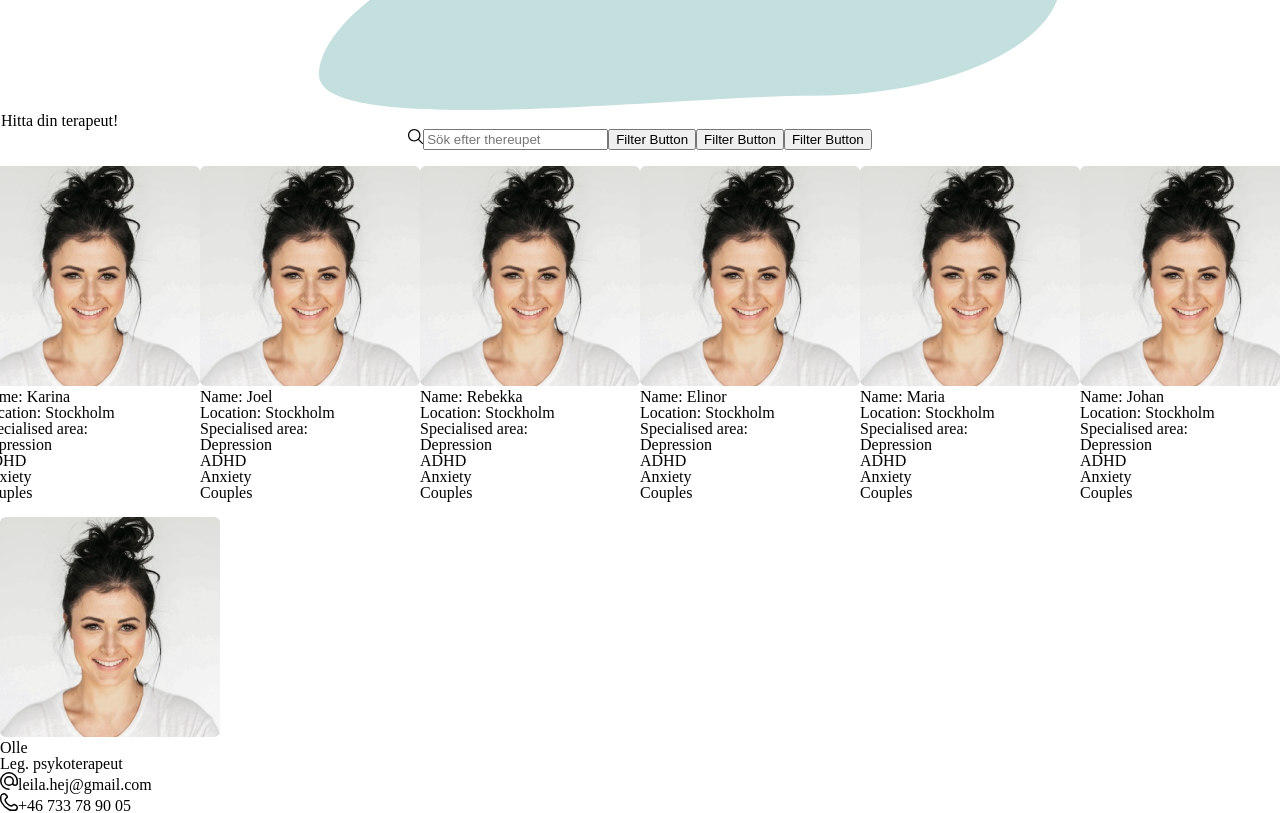
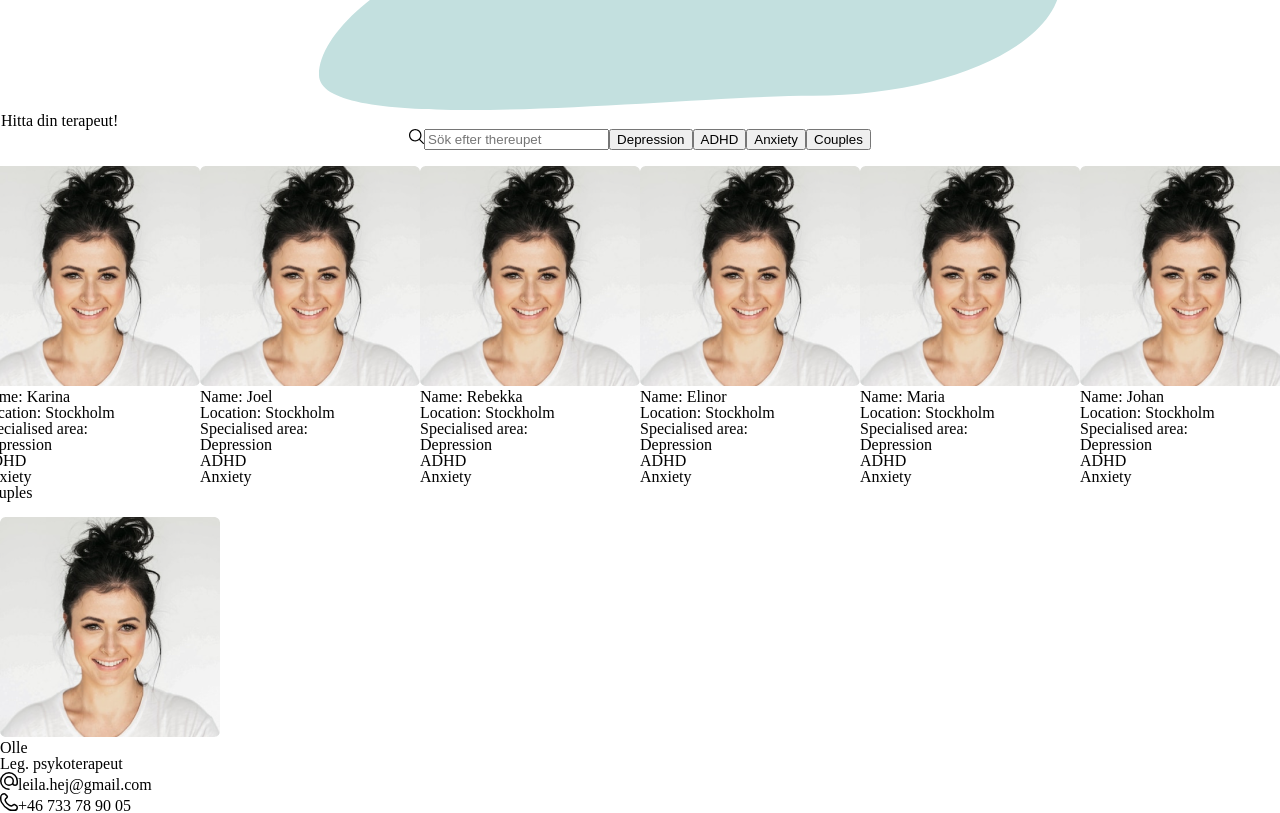
Before and after one commit to hens-virtuella-varld/orion, a React (Create React App) app: page / in a window 1280 px wide. Shown: the part 2340-3153 px from the top of the page. Built offline with nearby package versions, Linux system fonts and the light colour scheme.

Commit message:
category filter

```diff
--- a/src/App.js
+++ b/src/App.js
@@ -9,9 +9,34 @@ import TherapistInfo from "./psykoterapigruopen.se/components/CardSection/Therap
 
 const App = () => {
 	const [searchBarFilter, setSearchBarFilter] = useState("");
+	const [categoryFilter, setCategoryFilter] = useState([]);
 
 	const changeFilter = (e) => {
 		setSearchBarFilter(e.target.value);
+	};
+
+	const changeCategoryFilter = (e) => {
+		const changedCategoryFilter = e.target.value;
+		console.log(changedCategoryFilter);
+		setCategoryFilter((prevCategories) =>
+			!prevCategories.includes(changedCategoryFilter)
+				? [...prevCategories, changeCategoryFilter]
+				: prevCategories.filter(
+						(prevItem) => prevItem !== changedCategoryFilter
+				  )
+		);
+	};
+
+	const categoryFilterFunc = (therapist) => {
+		if (categoryFilter.length === 0) {
+			return true;
+		}
+
+		return (
+			therapist.categoryFilter.filter((category) =>
+				categoryFilter.includes(category)
+			).length === categoryFilter.length
+		);
 	};
 
 	const keys = ["name", "city"];
@@ -21,13 +46,21 @@ const App = () => {
 			therapist[key].toLowerCase().startsWith(searchBarFilter.toLowerCase())
 		);
 
-	const filteredTherapists = therapistData.filter(searchFilter);
+	const filteredTherapists = therapistData
+		.filter(searchFilter)
+		.filter(categoryFilterFunc);
+
+	const categories = ["Depression", "ADHD", "Anxiety", "Couples"];
 
 	return (
 		<div className="App">
 			<Navbar />
 			<Hero />
-			<Filter changeFilter={changeFilter} />
+			<Filter
+				changeFilter={changeFilter}
+				categories={categories}
+				changeCategoryFilter={changeCategoryFilter}
+			/>
 			<CardList therapistData={filteredTherapists} />
 			<TherapistInfo therapistData={therapistData} />
 		</div>
--- a/src/psykoterapigruopen.se/components/Filter/Filter.js
+++ b/src/psykoterapigruopen.se/components/Filter/Filter.js
@@ -2,13 +2,14 @@ import FilterButton from "./FilterButton";
 import SearchBar from "./SearchBar";
 import filterCSS from "./filter.module.css";
 
-const Filter = ({ changeFilter }) => {
+const Filter = ({ changeFilter, categories, changeCategoryFilter }) => {
 	return (
 		<div className={filterCSS.filterSection}>
 			<SearchBar changeFilter={changeFilter} />
-			<FilterButton />
-			<FilterButton />
-			<FilterButton />
+			<FilterButton
+				categories={categories}
+				changeCategoryFilter={changeCategoryFilter}
+			/>
 		</div>
 	);
 };
--- a/src/psykoterapigruopen.se/components/Filter/FilterButton.js
+++ b/src/psykoterapigruopen.se/components/Filter/FilterButton.js
@@ -1,7 +1,9 @@
-const FilterButton = () => {
+const FilterButton = ({ categories, changeCategoryFilter }) => {
 	return (
 		<div>
-			<button>Filter Button</button>
+			{categories.map((category) => (
+				<button onClick={changeCategoryFilter}>{category}</button>
+			))}
 		</div>
 	);
 };
--- a/src/psykoterapigruopen.se/components/Filter/SearchBar.js
+++ b/src/psykoterapigruopen.se/components/Filter/SearchBar.js
@@ -3,7 +3,7 @@ import searchBarIcon from "../../assets/search-icon.svg";
 const SearchBar = ({ changeFilter }) => {
 	return (
 		<div>
-			<label for="searchBar"></label>
+			<label>
 				<img src={searchBarIcon} alt="" />
 				<input
 					type="text"
@@ -11,6 +11,7 @@ const SearchBar = ({ changeFilter }) => {
 					placeholder="Sök efter thereupet"
 					onChange={changeFilter}
 				/>
+			</label>
 		</div>
 	);
 };
--- a/src/psykoterapigruopen.se/therapists.json
+++ b/src/psykoterapigruopen.se/therapists.json
@@ -4,7 +4,7 @@
 		"name": "Olle",
 		"city": "Stockholm",
 		"title": "Leg. psykoterapeut",
-		"category": ["Depression", "ADHD", "Anxiety", "Couples"],
+		"category": ["Depression", "ADHD", "Anxiety"],
 		"img": "therapistImages/orion-example-image.png",
 		"mobile": "+46 733 78 90 05",
 		"email": "leila.hej@gmail.com",
@@ -30,7 +30,7 @@
 		"name": "Joel",
 		"city": "Stockholm",
 		"title": "Leg. psykoterapeut",
-		"category": ["Depression", "ADHD", "Anxiety", "Couples"],
+		"category": ["Depression", "ADHD", "Anxiety"],
 		"img": "therapistImages/orion-example-image.png",
 		"mobile": "+46 733 78 90 05",
 		"email": "leila.hej@gmail.com",
@@ -42,7 +42,7 @@
 		"name": "Rebekka",
 		"city": "Stockholm",
 		"title": "Leg. psykoterapeut",
-		"category": ["Depression", "ADHD", "Anxiety", "Couples"],
+		"category": ["Depression", "ADHD", "Anxiety"],
 		"img": "therapistImages/orion-example-image.png",
 		"mobile": "+46 733 78 90 05",
 		"email": "leila.hej@gmail.com",
@@ -54,7 +54,7 @@
 		"name": "Elinor",
 		"city": "Stockholm",
 		"title": "Leg. psykoterapeut",
-		"category": ["Depression", "ADHD", "Anxiety", "Couples"],
+		"category": ["Depression", "ADHD", "Anxiety"],
 		"img": "therapistImages/orion-example-image.png",
 		"mobile": "+46 733 78 90 05",
 		"email": "leila.hej@gmail.com",
@@ -66,7 +66,7 @@
 		"name": "Maria",
 		"city": "Stockholm",
 		"title": "Leg. psykoterapeut",
-		"category": ["Depression", "ADHD", "Anxiety", "Couples"],
+		"category": ["Depression", "ADHD", "Anxiety"],
 		"img": "therapistImages/orion-example-image.png",
 		"mobile": "+46 733 78 90 05",
 		"email": "leila.hej@gmail.com",
@@ -78,7 +78,7 @@
 		"name": "Johan",
 		"city": "Stockholm",
 		"title": "Leg. psykoterapeut",
-		"category": ["Depression", "ADHD", "Anxiety", "Couples"],
+		"category": ["Depression", "ADHD", "Anxiety"],
 		"img": "therapistImages/orion-example-image.png",
 		"mobile": "+46 733 78 90 05",
 		"email": "leila.hej@gmail.com",
@@ -90,7 +90,7 @@
 		"name": "Klara",
 		"city": "Stockholm",
 		"title": "Leg. psykoterapeut",
-		"category": ["Depression", "ADHD", "Anxiety", "Couples"],
+		"category": ["Depression", "ADHD", "Anxiety"],
 		"img": "therapistImages/orion-example-image.png",
 		"mobile": "+46 733 78 90 05",
 		"email": "leila.hej@gmail.com",
```
Lines whose indentation alone changed are shown as unchanged.
